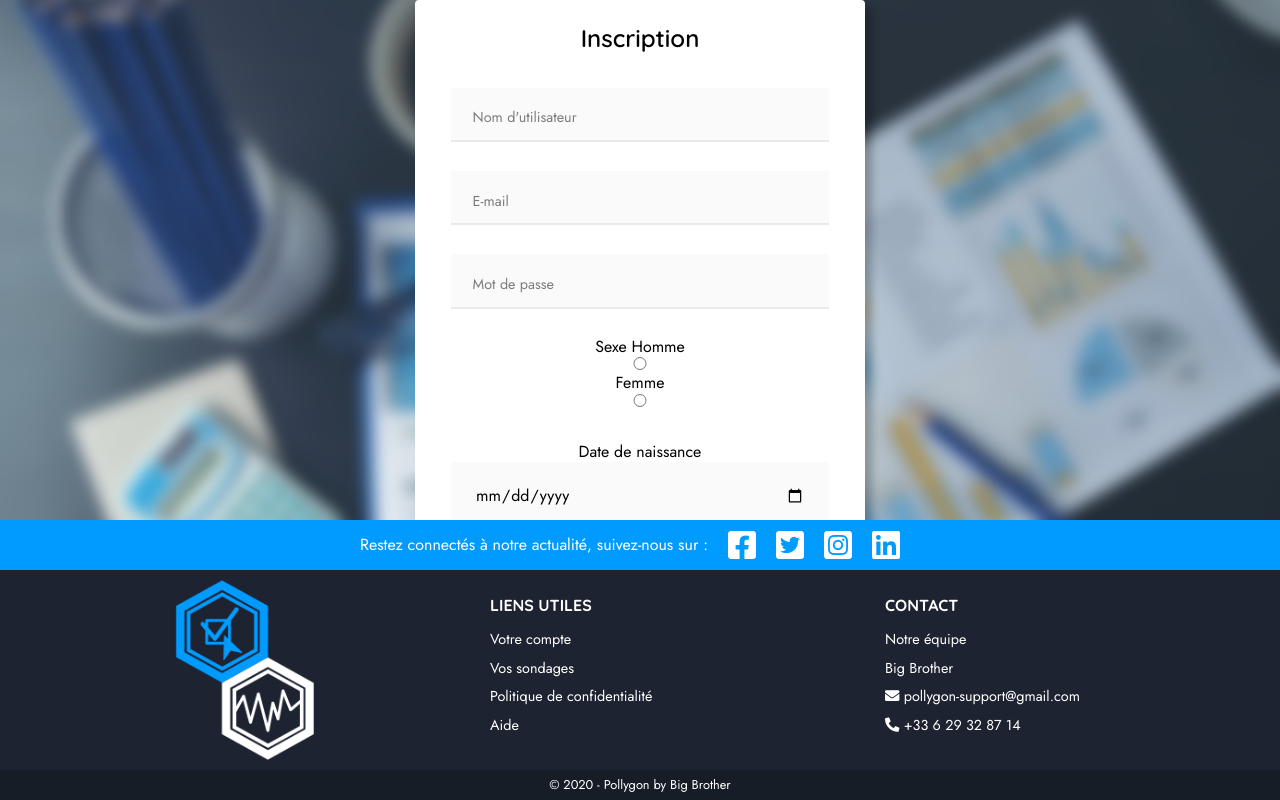
After one commit to EmpireDemocratiqueDuPoulpe/Pollygon, a PHP site: page /register.php in a window 1280 px wide. The commit adds this page. Run offline with PHP 8.4, Linux system fonts and the light colour scheme; lists and menus that the app fills with data are empty.

Commit message:
Ajout de la base de la page d'inscription

```diff
--- a/assets/css/main.css
+++ b/assets/css/main.css
@@ -386,7 +386,7 @@ footer p {
  ****************************************/
 
 /*** Login / register box ***/
-#login {
+#login, #register {
     box-sizing: border-box;
     text-align: center;
     width: 450px;
@@ -398,7 +398,7 @@ footer p {
     box-shadow: 7px 7px 8px 0px rgba(0,0,0,0.25);
 }
 
-#login h1 {
+#login h1, #register h1 {
     font-size: 1.5em;
     margin-bottom: 35px;
 }
--- /dev/null
+++ b/register.php
@@ -0,0 +1,8 @@
+<?php
+require_once "./init.php";
+
+############################
+# Import the view
+############################
+
+require_once "./views/register_v.php";
--- /dev/null
+++ b/views/register_v.php
@@ -0,0 +1,71 @@
+<!DOCTYPE html>
+
+<html lang="fr" class="logreg">
+    <head>
+        <title>Pollygon - Connexion</title>
+        <?php include_once(ROOT."/views/models/head.php"); ?>
+    </head>
+
+    <body>
+        <!-- Register box -->
+        <div id="register">
+            <h1>Inscription</h1>
+
+            <form action="./php/register_user.php" method="POST">
+                <!-- Username -->
+                <div class="field floating_label_wrapper">
+                    <input type="text" id="username" class="floating_label_input" name="username" minlength="1" maxlength="32" placeholder="Nom d'utilisateur" required>
+                    <label for="username" class="floating_label">Nom d'utilisateur</label>
+                </div>
+
+                <!-- Email -->
+                <div class="field floating_label_wrapper">
+                    <input type="email" id="email" class="floating_label_input" name="email" minlength="1" maxlength="255" placeholder="E-mail" required>
+                    <label for="email" class="floating_label">E-mail</label>
+                </div>
+
+                <!-- Password -->
+                <div class="field floating_label_wrapper">
+                    <input type="password" id="password" class="floating_label_input" name="password" minlength="1" maxlength="255" placeholder="Mot de passe" required>
+                    <label for="password" class="floating_label">Mot de passe</label>
+                </div>
+
+                <!-- Gender -->
+                <div class="field">
+                    <label>Sexe</label>
+                    <label for="gender1">Homme</label><input type="radio" id="gender1" name="gender" value="Homme" required>
+                    <label for="gender2">Femme</label><input type="radio" id="gender2" name="gender" value="Femme" required>
+                </div>
+
+                <!-- Gender -->
+                <div class="field">
+                    <label for="birthdate">Date de naissance</label>
+                    <input type="date" id="birthdate" name="birthdate" required>
+                </div>
+
+                <!-- Country -->
+                <div class="field">
+                    <label for="country">Pays</label>
+                    <select id="country" name="country">
+                    </select>
+                </div>
+
+                <!-- Job -->
+                <div class="field">
+                    <label for="job">M&eacute;tier</label>
+                    <select id="job" name="job">
+                    </select>
+                </div>
+
+                <input type="submit" class="btn filled" value="INSCRIPTION">
+
+                <div class="link_spacer"></div>
+                <!-- As an account -->
+                <a href="./login.php">J'ai d&eacute;j&agrave; un compte.</a>
+            </form>
+        </div>
+
+        <!-- Footer -->
+        <?php include_once(ROOT."/views/models/footer.php"); ?>
+    </body>
+</html>
```
Also changed, not shown: php/login_user.php (added, +9 -0 lines), views/login_v.php (+4 -4 lines).
